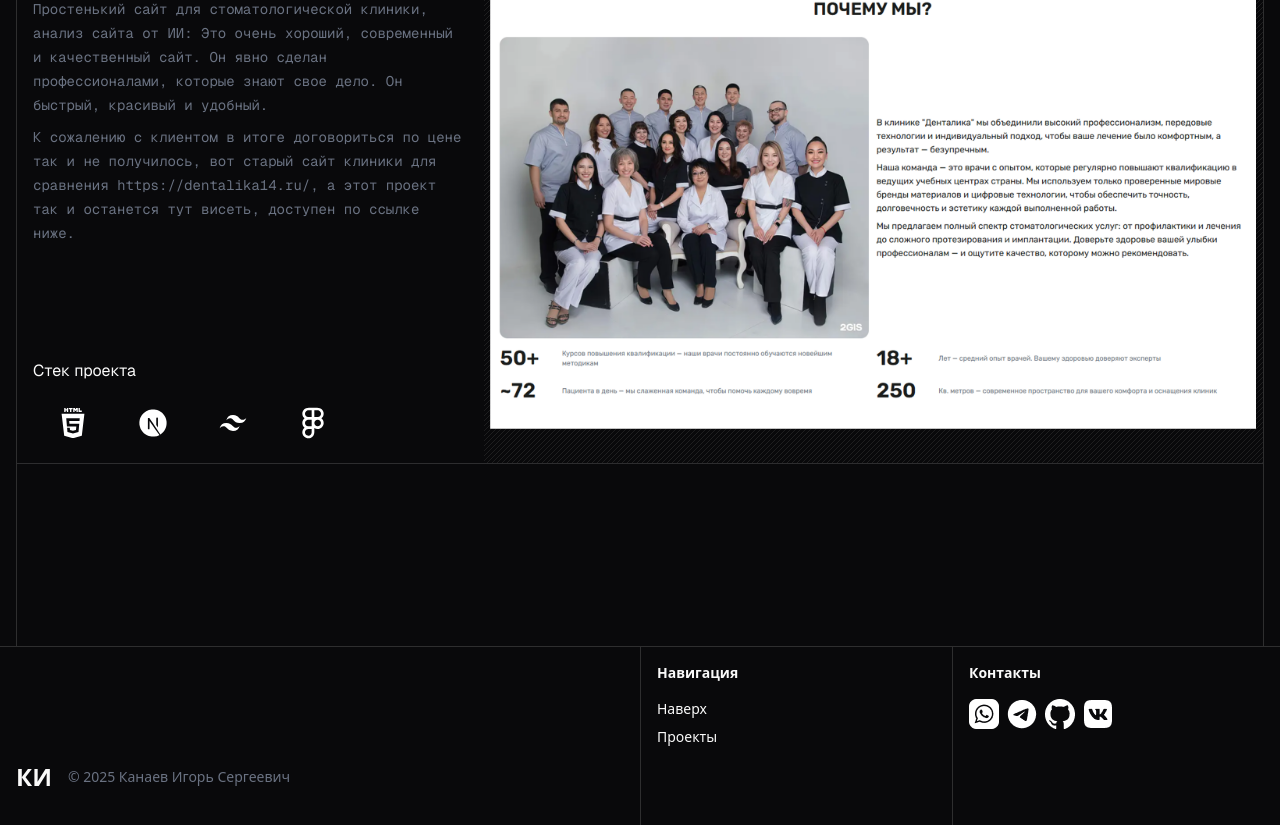
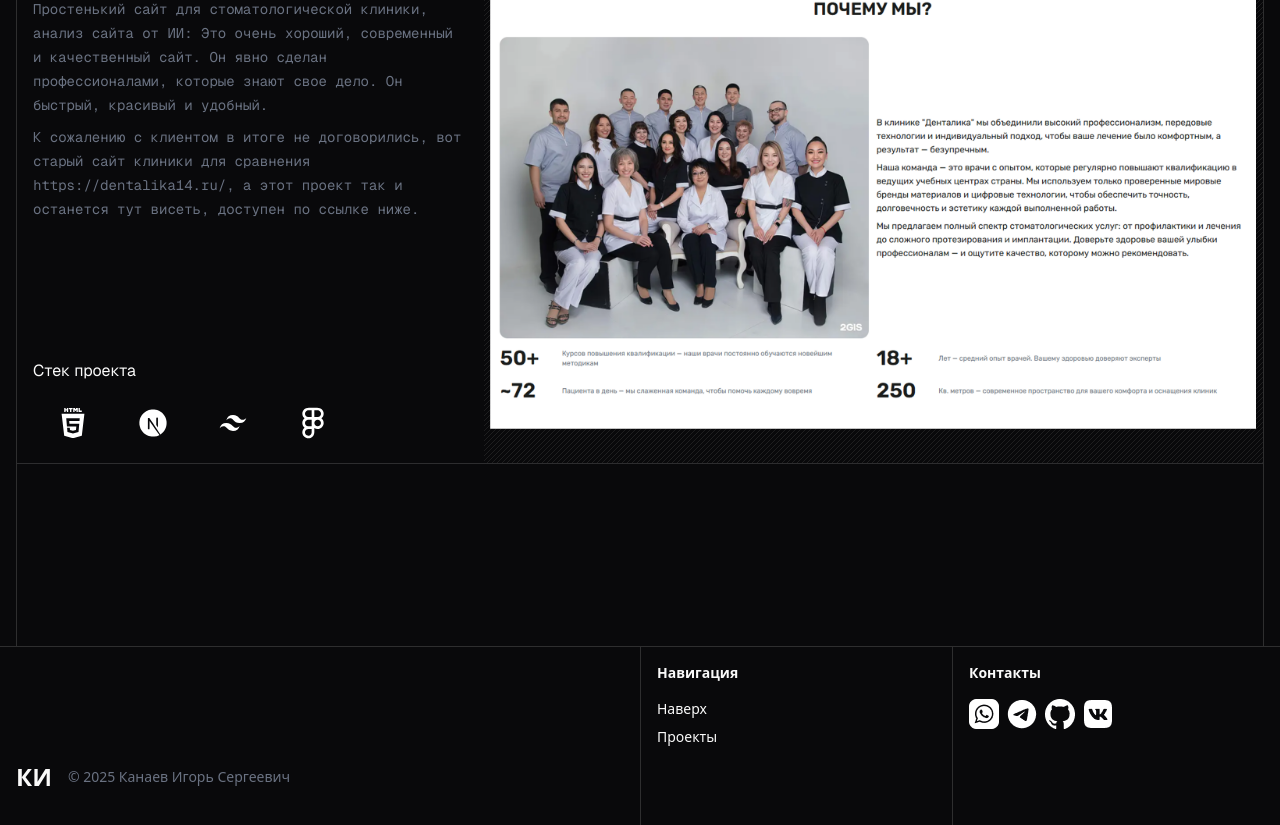
Before and after one commit to Igorlight/portfolio2025, a Next.js app: page / in a window 1280 px wide. Shown: the part 2500-3325 px from the top of the page. Built offline with nearby package versions, Linux system fonts and the light colour scheme.

Commit message:
Добавление денталика

```diff
--- a/src/app/data/projectsData.ts
+++ b/src/app/data/projectsData.ts
@@ -4,7 +4,7 @@ export const projectsData = [
     title: "Стоматологическая клиника Dentalika",
     alt: "Изображение Dentalika",
     descr: "Простенький сайт для стоматологической клиники, анализ сайта от ИИ: Это очень хороший, современный и качественный сайт. Он явно сделан профессионалами, которые знают свое дело. Он быстрый, красивый и удобный.",
-    descr2: "К сожалению с клиентом в итоге договориться по цене так и не получилось, вот старый сайт клиники для сравнения https://dentalika14.ru/, а этот проект так и останется тут висеть, доступен по ссылке ниже.",
+    descr2: "К сожалению с клиентом в итоге не договорились, вот старый сайт клиники для сравнения https://dentalika14.ru/, а этот проект так и останется тут висеть, доступен по ссылке ниже.",
     tech: [
       { name: "HTML", img: "/tech/html.svg", alt: "html icon" },
       { name: "Nextjs", img: "/tech/nextjs.svg", alt: "nextjs icon" },
```
